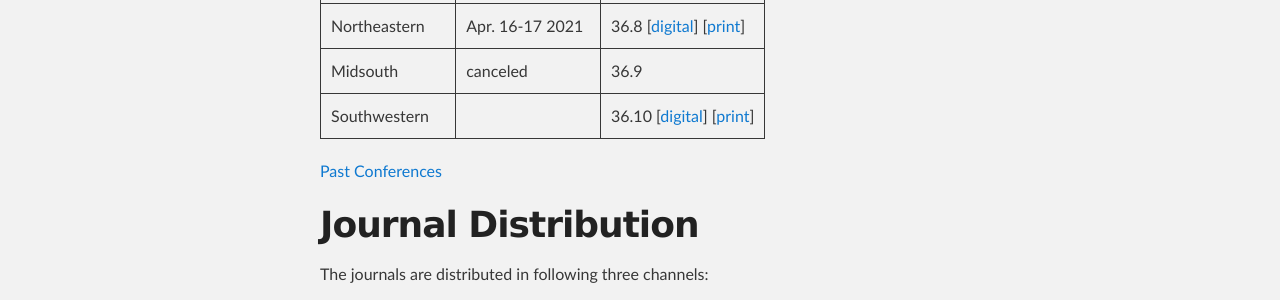
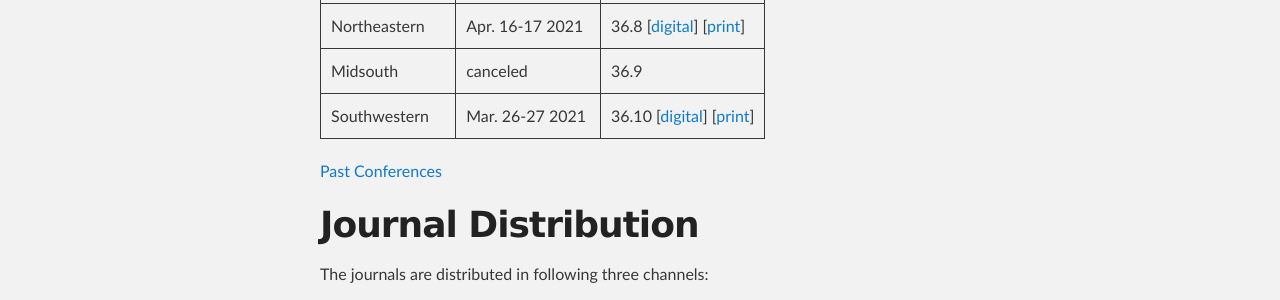
Before and after one commit to ccsc-journal/ccsc-editor, a Jekyll site: the page built from docs/index.md, in a window 1280 px wide. Shown: the part 1128-1428 px from the top of the page. Built offline with Jekyll 4.4.1, drawn with Linux system fonts in a browser that asks for light colours; our own code applies the rules of GitHub Pages for plain Markdown files.

Commit message:
add conference datefor 36.10

```diff
--- a/docs/index.md
+++ b/docs/index.md
@@ -27,7 +27,7 @@ Sciences in Colleges" according to the following schedule.
 | South Central | Apr. 9 2021 | 36.7 [[digital](http://www.ccsc.org/publications/journals/SC2021.pdf)] [[print](https://www.amazon.com/dp/B094ZN6FJH)]|
 | Northeastern | Apr. 16-17 2021 | 36.8 [[digital](http://www.ccsc.org/publications/journals/NE2021.pdf)] [[print](https://www.amazon.com/dp/B095TCB4RT)]|
 | Midsouth | canceled | 36.9 |
-| Southwestern |  | 36.10 [[digital](http://www.ccsc.org/publications/journals/SW2021.pdf)] [[print](https://www.amazon.com/dp/B096LWMQJ5)]|
+| Southwestern | Mar. 26-27 2021 | 36.10 [[digital](http://www.ccsc.org/publications/journals/SW2021.pdf)] [[print](https://www.amazon.com/dp/B096LWMQJ5)]|
 
 [Past Conferences](https://lubaochuan.github.io/ccsc-editor/past_conferences.html)
 
```
